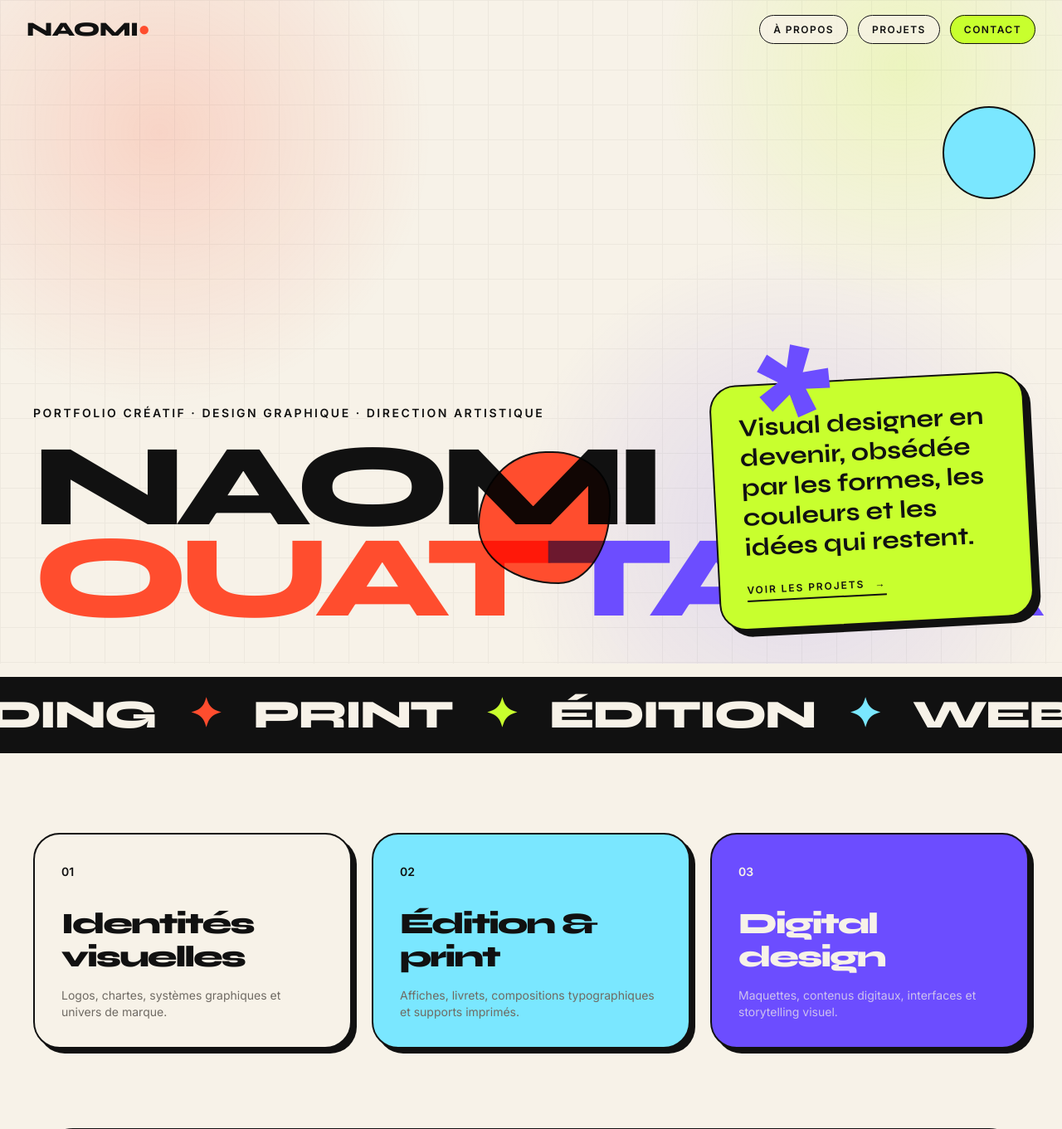
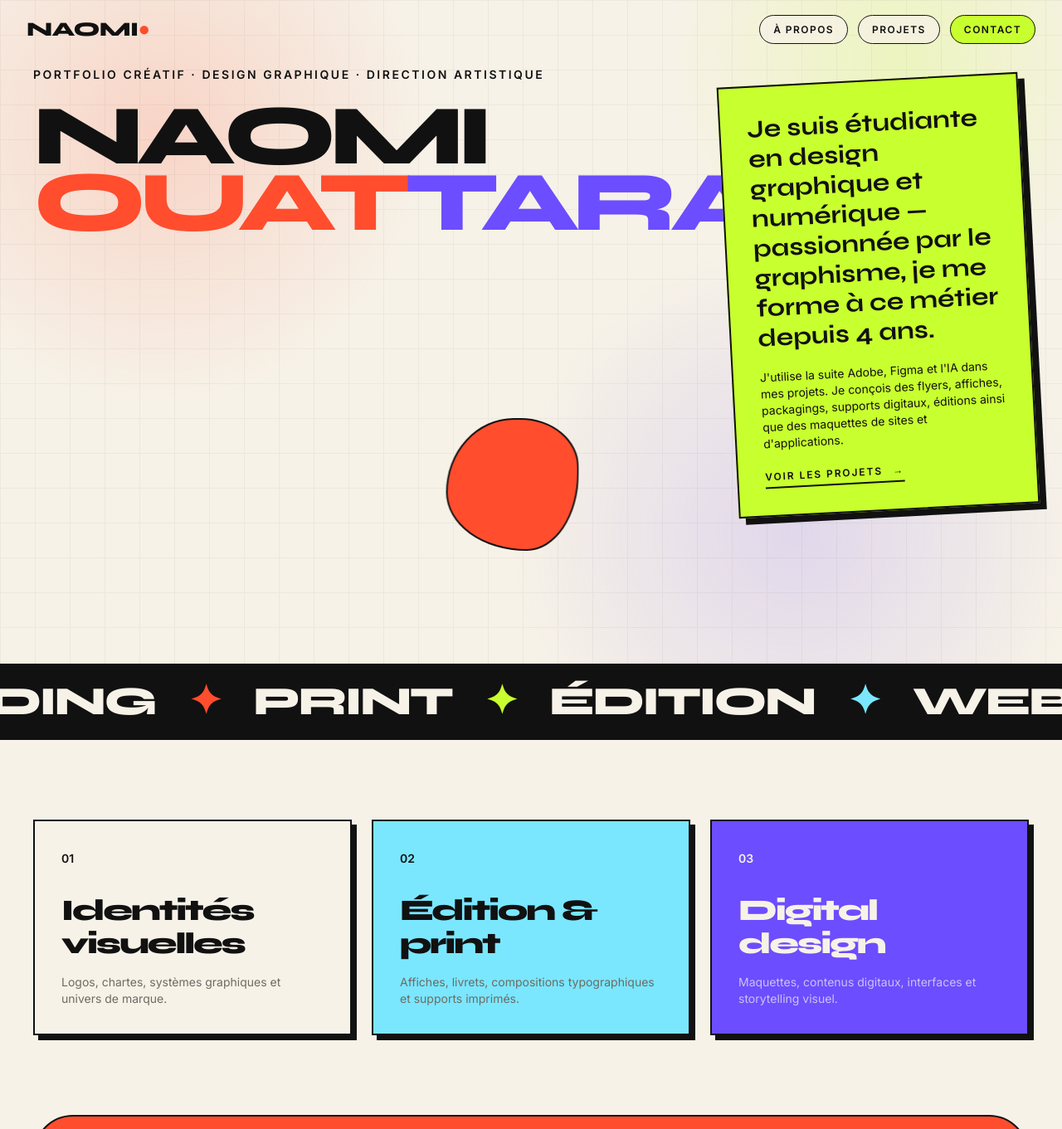
Before and after one commit to MarcelAssie/NaomiOuattara-Portfolio, a Django app: page / in a window 1280 px wide. Shown: the top 1361 px of the page at 83% size. Run offline with Django 5.2, Linux system fonts and the light colour scheme; some libraries are stand-ins or nearby versions.

Commit message:
Refactor about, admin, categories, project form, project media, and welcome pages with improved content, layout adjustments, and enhanced interactive elements

```diff
--- a/home/templates/home/about.html
+++ b/home/templates/home/about.html
@@ -21,11 +21,11 @@
         <div class="lg:col-span-5 reveal">
             <div class="bg-lime border-2 border-ink rounded-[2.5rem] p-8 md:p-10 shadow-[10px_10px_0_#111] rotate-[-2deg]">
                 <p class="font-display text-3xl md:text-4xl font-extrabold leading-[0.95] tracking-[-0.05em] mb-8">
-                    Naomi crée des supports visuels expressifs, colorés et construits avec intention.
+                    Je crée des supports visuels expressifs, colorés et pensés avec intention.
                 </p>
 
                 <p class="text-sm md:text-base leading-relaxed">
-                    Étudiante en design graphique et numérique, elle se forme depuis quatre ans à la création d’identités visuelles, de supports imprimés et d’expériences digitales.
+                    Je suis étudiante en design graphique et numérique et je me forme à ce métier depuis maintenant 4 ans. J'utilise la suite Adobe, Figma ainsi que l'IA dans mes projets créatifs. Je réalise des flyers, affiches publicitaires, packagings, supports de communication digitaux, de l'édition, ainsi que des maquettes de sites web et d'applications.
                 </p>
             </div>
         </div>
@@ -56,7 +56,7 @@
                 <span class="text-xs uppercase tracking-[0.18em] font-bold">Profil</span>
 
                 <p class="mt-10 font-display text-3xl md:text-5xl font-extrabold leading-[0.95] tracking-[-0.05em]">
-                    Créative, polyvalente et curieuse, Naomi aime développer de nouvelles idées visuelles et construire des univers graphiques singuliers.
+                    Créative, polyvalente et motivée, je développe constamment de nouvelles idées et construis des identités visuelles singulières.
                 </p>
             </div>
         </div>
--- a/home/templates/home/welcome.html
+++ b/home/templates/home/welcome.html
@@ -2,26 +2,27 @@
 
 {% block content %}
 
-<section class="min-h-screen px-6 md:px-10 pt-32 pb-16 relative overflow-hidden">
+<section class="min-h-screen px-6 md:px-10 pt-20 pb-16 relative overflow-hidden">
 
-    <div class="grid grid-cols-1 lg:grid-cols-12 gap-8 items-end min-h-[78vh]">
+    <div class="grid grid-cols-1 lg:grid-cols-12 gap-10 xl:gap-14 items-start min-h-[72vh]">
 
-        <div class="lg:col-span-8">
+        <div class="lg:col-span-8 relative z-10">
             <p class="reveal text-xs md:text-sm uppercase tracking-[0.18em] font-semibold mb-6">
                 Portfolio créatif · Design graphique · Direction artistique
             </p>
 
-            <h1 class="reveal font-display font-extrabold uppercase leading-[0.78] tracking-[-0.08em] text-[22vw] md:text-[15vw] lg:text-[11vw]">
+            <h1 class="reveal font-display font-extrabold uppercase leading-[0.78] tracking-[-0.08em] text-[22vw] md:text-[15vw] lg:text-[9vw] xl:text-[8vw] max-w-[7ch]">
                 Naomi<br>
                 <span class="text-coral">Ouat</span><span class="text-violet">tara</span>
             </h1>
         </div>
 
-        <div class="lg:col-span-4 reveal">
-            <div class="bg-lime border-2 border-ink rounded-[2rem] p-6 md:p-8 rotate-[-3deg] shadow-[8px_8px_0_#111]">
+        <div class="lg:col-span-4 lg:col-start-9 lg:self-end lg:mb-10 reveal relative z-20">
+            <div class="bg-lime border-2 border-ink rounded-4xl p-6 md:p-8 -rotate-3 shadow-[8px_8px_0_#111] max-w-md lg:ml-auto">
                 <p class="font-display text-2xl md:text-3xl font-bold leading-none mb-5">
-                    Visual designer en devenir, obsédée par les formes, les couleurs et les idées qui restent.
+                    Je suis étudiante en design graphique et numérique — passionnée par le graphisme, je me forme à ce métier depuis 4 ans.
                 </p>
+                <p class="text-sm mb-4">J'utilise la suite Adobe, Figma et l'IA dans mes projets. Je conçois des flyers, affiches, packagings, supports digitaux, éditions ainsi que des maquettes de sites et d'applications.</p>
                 <a href="{% url 'projects' %}" class="inline-flex items-center gap-3 text-xs uppercase tracking-[0.16em] font-bold border-b-2 border-ink pb-1">
                     Voir les projets <span>→</span>
                 </a>
@@ -30,14 +31,14 @@
 
     </div>
 
-    <div class="absolute top-32 right-8 hidden lg:block w-28 h-28 bg-sky border-2 border-ink rounded-full"></div>
-    <div class="absolute bottom-28 left-[45%] hidden lg:block w-40 h-40 bg-coral border-2 border-ink blob mix-blend-multiply"></div>
-    <div class="absolute top-[46%] right-[22%] hidden lg:block text-[9rem] font-display font-extrabold text-violet rotate-12">*</div>
+    <div id="shape-sky" class="absolute top-32 right-8 hidden lg:block w-28 h-28 bg-sky border-2 border-ink rounded-full pointer-events-auto cursor-pointer" aria-hidden="true" title="Découvrir les projets"></div>
+    <div id="blob-coral" class="absolute bottom-28 left-[45%] hidden lg:block w-40 h-40 bg-coral border-2 border-ink blob mix-blend-multiply pointer-events-auto cursor-pointer" aria-hidden="true" title="Découvrir les projets"></div>
+    <div id="star-violet" class="absolute top-[46%] right-[22%] hidden lg:block text-[9rem] font-display font-extrabold text-violet rotate-12 pointer-events-auto cursor-pointer" aria-hidden="true" title="Découvrir les projets">*</div>
 
 </section>
 
 <section class="border-y-2 border-ink bg-ink text-paper overflow-hidden py-5">
-    <div class="flex gap-10 whitespace-nowrap uppercase font-display font-extrabold text-3xl md:text-5xl tracking-[-0.05em] animate-[marquee_18s_linear_infinite]">
+    <div class="flex gap-10 whitespace-nowrap uppercase font-display font-extrabold text-3xl md:text-5xl tracking-tighter animate-[marquee_18s_linear_infinite]">
         <span>Branding</span><span class="text-coral">✦</span>
         <span>Print</span><span class="text-lime">✦</span>
         <span>Édition</span><span class="text-sky">✦</span>
@@ -55,19 +56,19 @@
 <section class="px-6 md:px-10 py-24">
     <div class="grid grid-cols-1 md:grid-cols-3 gap-6">
 
-        <a href="{% url 'projects' %}" class="reveal group border-2 border-ink rounded-[2rem] p-8 bg-paper hover:bg-coral transition-all shadow-[6px_6px_0_#111] hover:shadow-[10px_10px_0_#111]">
+        <a href="{% url 'projects' %}" class="reveal group border-2 border-ink rounded-4xl p-8 bg-paper hover:bg-coral transition-all shadow-[6px_6px_0_#111] hover:shadow-[10px_10px_0_#111]">
             <span class="text-sm font-bold">01</span>
             <h2 class="font-display text-4xl font-extrabold mt-8 mb-4 tracking-[-0.06em]">Identités visuelles</h2>
             <p class="text-sm text-muted group-hover:text-ink">Logos, chartes, systèmes graphiques et univers de marque.</p>
         </a>
 
-        <a href="{% url 'projects' %}" class="reveal group border-2 border-ink rounded-[2rem] p-8 bg-sky hover:bg-lime transition-all shadow-[6px_6px_0_#111] hover:shadow-[10px_10px_0_#111]" style="transition-delay: .1s;">
+        <a href="{% url 'projects' %}" class="reveal group border-2 border-ink rounded-4xl p-8 bg-sky hover:bg-lime transition-all shadow-[6px_6px_0_#111] hover:shadow-[10px_10px_0_#111]" style="transition-delay: .1s;">
             <span class="text-sm font-bold">02</span>
             <h2 class="font-display text-4xl font-extrabold mt-8 mb-4 tracking-[-0.06em]">Édition & print</h2>
             <p class="text-sm text-muted group-hover:text-ink">Affiches, livrets, compositions typographiques et supports imprimés.</p>
         </a>
 
-        <a href="{% url 'projects' %}" class="reveal group border-2 border-ink rounded-[2rem] p-8 bg-violet text-paper hover:bg-ink transition-all shadow-[6px_6px_0_#111] hover:shadow-[10px_10px_0_#111]" style="transition-delay: .2s;">
+        <a href="{% url 'projects' %}" class="reveal group border-2 border-ink rounded-4xl p-8 bg-violet text-paper hover:bg-ink transition-all shadow-[6px_6px_0_#111] hover:shadow-[10px_10px_0_#111]" style="transition-delay: .2s;">
             <span class="text-sm font-bold">03</span>
             <h2 class="font-display text-4xl font-extrabold mt-8 mb-4 tracking-[-0.06em]">Digital design</h2>
             <p class="text-sm text-paper/70 group-hover:text-paper">Maquettes, contenus digitaux, interfaces et storytelling visuel.</p>
@@ -99,3 +100,59 @@
 </section>
 
 {% endblock %}
+
+{% block extra_js %}
+<script>
+  // Parallax follow + hover interactions for decorative shapes (desktop only)
+  (function(){
+    const isLarge = () => window.matchMedia('(min-width: 1024px)').matches;
+    const shapes = [document.getElementById('shape-sky'), document.getElementById('blob-coral'), document.getElementById('star-violet')].filter(Boolean);
+    let mouseX = 0, mouseY = 0, rx = 0, ry = 0;
+
+    function onMove(e){
+      mouseX = e.clientX; mouseY = e.clientY;
+    }
+
+    function animate(){
+      rx += (mouseX - rx) * 0.08;
+      ry += (mouseY - ry) * 0.08;
+      shapes.forEach((el, i) => {
+        if(!el) return;
+        // different strength per shape for depth
+        const depth = [0.04, 0.06, 0.02][i] || 0.04;
+        const offsetX = (rx - window.innerWidth/2) * depth;
+        const offsetY = (ry - window.innerHeight/2) * depth;
+        el.style.transform = `translate3d(${offsetX}px, ${offsetY}px, 0) rotate(${(i===2?12:0)}deg)`;
+      });
+      requestAnimationFrame(animate);
+    }
+
+    // hover scale effect
+    shapes.forEach(el=>{
+      el.addEventListener('mouseenter', ()=> el.style.transform += ' scale(1.08)');
+      el.addEventListener('mouseleave', ()=> el.style.transform = el.style.transform.replace(/ scale\([^)]*\)/,'') );
+      // click scroll to projects section
+      el.addEventListener('click', ()=>{
+        const target = document.getElementById('projects') || document.querySelector('[id^="projects"]');
+        if(target) target.scrollIntoView({behavior:'smooth', block:'start'});
+      });
+    });
+
+    function enable(){
+      if(!isLarge()) return;
+      window.addEventListener('mousemove', onMove);
+      requestAnimationFrame(animate);
+      shapes.forEach(s=> s.classList.remove('hidden'));
+    }
+
+    function disable(){
+      window.removeEventListener('mousemove', onMove);
+      shapes.forEach(s=> s.classList.add('hidden'));
+    }
+
+    // init based on viewport
+    if(isLarge()) enable(); else disable();
+    window.matchMedia('(min-width: 1024px)').addEventListener('change', (e)=> e.matches ? enable() : disable());
+  })();
+</script>
+{% endblock %}
--- a/projects_manager/templates/dashboard/admin.html
+++ b/projects_manager/templates/dashboard/admin.html
@@ -4,7 +4,7 @@
 
 <section class="px-6 md:px-10 pt-32 pb-24">
 
-    <div class="flex flex-col md:flex-row md:items-end md:justify-between gap-6 mb-16">
+    <div class="flex flex-col md:flex-row md:items-end md:justify-between gap-6 mb-8">
 
         <div>
             <p class="text-xs uppercase tracking-[0.18em] font-bold mb-4">
```
Also changed, not shown: projects_manager/templates/dashboard/categories.html (+20 -11 lines), projects_manager/templates/dashboard/project_form.html (+18 -7 lines), projects_manager/templates/dashboard/project_media.html (+8 -12 lines).
